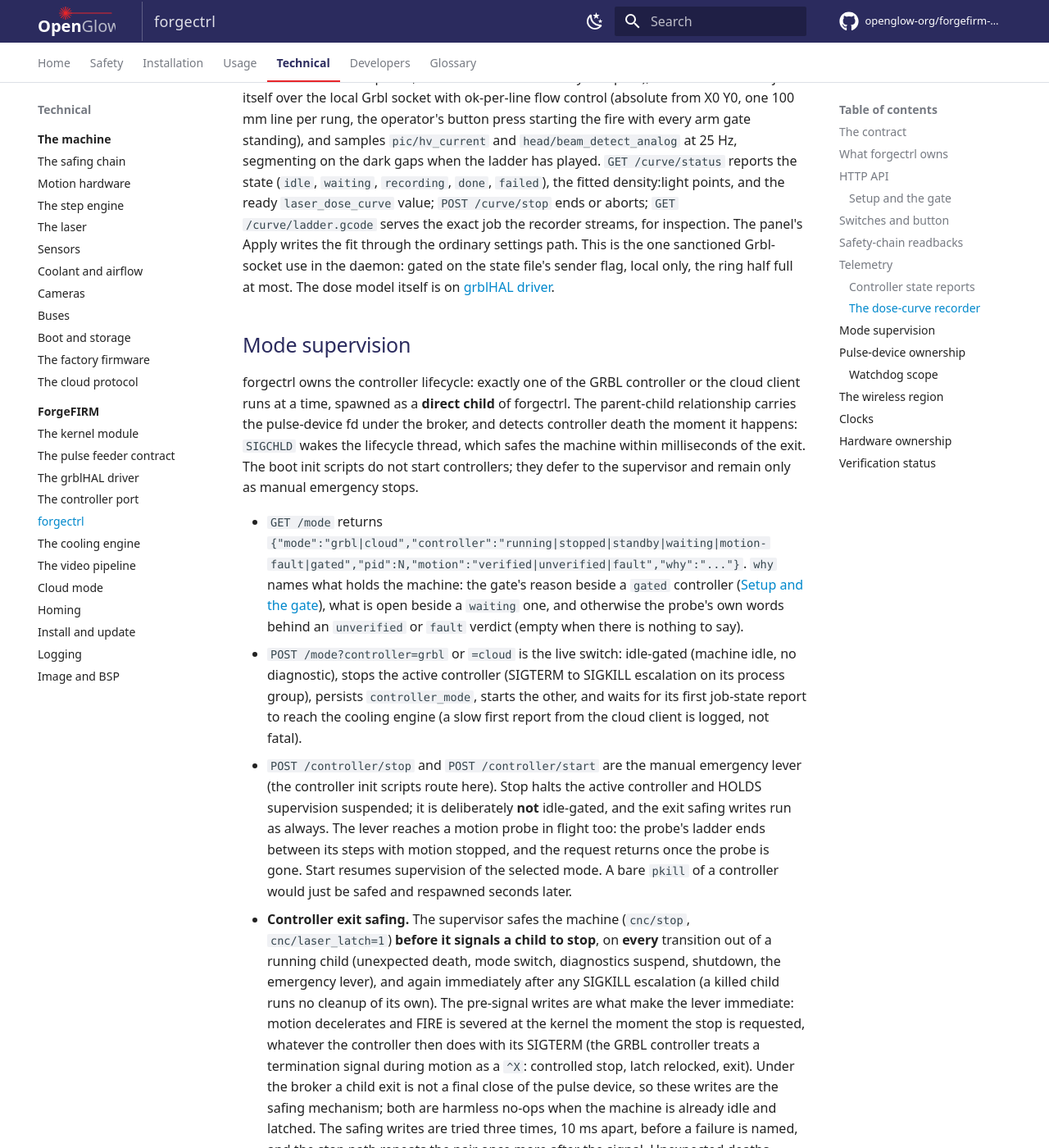
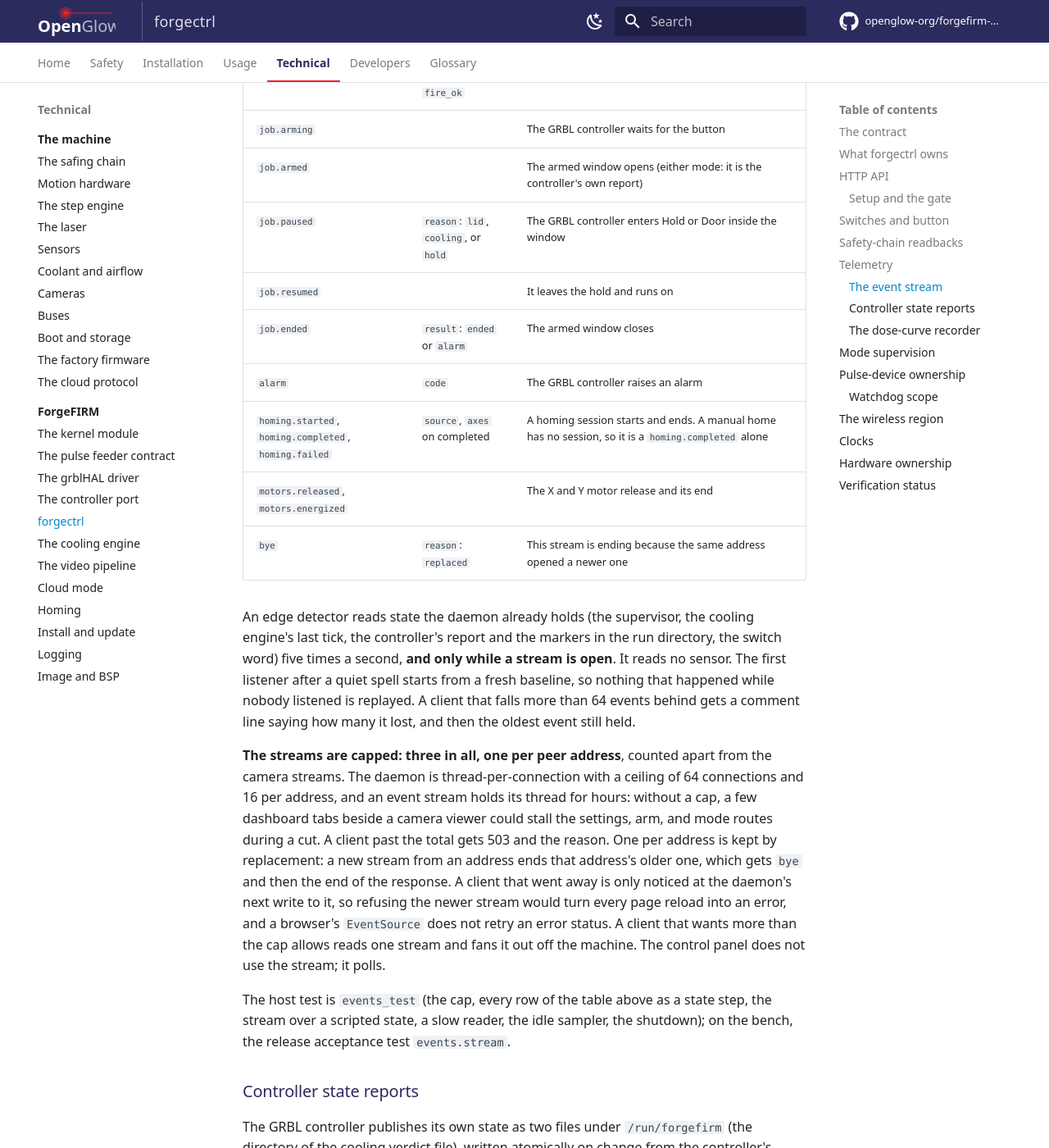
Before and after one commit to openglow-org/forgefirm-docs, an MkDocs documentation site: the page built from docs/technical/forgefirm/forgectrl.md, in a window 1280 px wide and 1400 px high, scrolled down 11896 px. Shown: the whole window at 82% size. Built offline with MkDocs 1.6.1 and Material for MkDocs 9.7.7, drawn with Linux system fonts in a browser that asks for light colours; comment, search, counter and statistics services are not loaded; some of the changed text lies outside the part shown.

Commit message:
The event stream: GET /events
forgectrl.md gains "The event stream": what the stream is for and that it
reports changes only, the event table with each event's data and cause, the
edge detector (what it reads, five times a second, only while a stream is
open, and that it reads no sensor), the slow-reader rule, and the cap: three
streams in all, 503 with the reason past that, and one per peer address
kept by replacement with a bye event, with the reason a refusal there would
turn a page reload into an error an EventSource does not retry. The route
is in the API table and in the HTTP read-only list. usage/control-panel.md
names the route among the ones an operator uses. The host test and the
acceptance test are named on the page.

check-style.py is clean, and check-interfaces.py against the forgectrl
working tree finds every route documented (221 checked).

```diff
--- a/docs/technical/forgefirm/forgectrl.md
+++ b/docs/technical/forgefirm/forgectrl.md
@@ -85,7 +85,7 @@ fingerprint as `tls_fingerprint`; the panel's Setup card and
 `GET /cert` show the same fingerprint. HTTP on port 80
 serves only the read-only routes to the LAN. Those are `GET /status`, the camera routes and the
 mjpg-streamer aliases, `/settings`, `/grbl/settings`, `/mode`,
-`/motion/state`,
+`/motion/state`, `/events`,
 `/cool/status`, `/diag/status`, `/curve/status`, `/curve/ladder.gcode`,
 `/slots`, `/update/status`, `/wiz`, `/wiz/advisories/press`, and
 `/advisories/<id>`. A state-changing route over HTTP answers a loopback
@@ -130,6 +130,7 @@ costs one bounded error, never a pinned thread.
 | `GET /mode` | Supervisor state: mode, controller (`running`, `stopped`, `standby`, `waiting` with `why` naming what is open, `motion-fault`, or `gated` with `why`), pid, motion verdict, and `why` behind an unverified or faulted verdict (the probe's own words) |
 | `POST /mode?controller=grbl` or `=cloud` | Live idle-gated mode switch; also the retry lever after a motion fault |
 | `POST /controller/stop`, `POST /controller/start` | The manual emergency lever ([Mode supervision](#mode-supervision)) |
+| `GET /events` | The machine's events as server-sent events ([The event stream](#the-event-stream)). 503 with the reason when every stream is taken |
 | `GET /motion/state` | The GRBL controller's own state through [the controller port](controller-port.md): the Grbl state name, `sender`, `port_jog`, `released`, `mpos`, `homed`. 409 while no GRBL controller runs |
 | `POST /motion/jog?x=&y=&z=&feed=` | One relative jog in millimeters, with `feed` in mm/min (3000 when absent). Bounded per request, because the bound is what a client that vanishes leaves behind: X and Y 100 mm, Z 5 mm, feed 10 to 12000. It works with a Grbl client connected and never displaces it; the client goes first. 400 for a value that is not a number or is past a bound; 409 with the reason in words when the controller refuses (the client is sending, a program runs, an alarm, the motors are released, the soft limits); 503 when the port does not answer |
 | `POST /motion/cancel` | Cancels the jog in progress, if it is the port's |
@@ -346,6 +347,60 @@ and anything external. It carries:
   `mem_pct`, used percent from `MemTotal` against `MemAvailable`;
 - the sampled laser evidence, faults, HV, and lid IR values;
 - the switch map above.
+
+### The event stream
+
+`GET /events` is a server-sent event stream (`text/event-stream`): a line of
+state when something changes, in place of a client polling for it. It is in
+the read-only class, like `GET /status`. It reports changes only: a client
+reads `GET /status` for where things stand and the stream for what happens
+next. The first event is `hello`, with `max_streams`; each later event
+carries an `id` that counts up, and a comment line keeps an idle stream alive
+every 5 s.
+
+| Event | Data | When |
+|---|---|---|
+| `lid` | `closed` | The lid switches (both, in series) change |
+| `interlock` | `ok` | The remote interlock loop opens or closes |
+| `mode.changed` | `mode` | The selected controller mode changes |
+| `controller.started`, `controller.stopped` | `mode`, `state` | The supervised controller starts, or stops running; `state` is the `GET /mode` word (`stopped`, `standby`, `waiting`, `gated`, `motion-fault`), and a move between two of those is a `controller.stopped` as well |
+| `cooling.verdict` | `verdict`, `fire_ok` | The cooling engine's verdict changes |
+| `job.arming` | | The GRBL controller waits for the button |
+| `job.armed` | | The armed window opens (either mode: it is the controller's own report) |
+| `job.paused` | `reason`: `lid`, `cooling`, or `hold` | The GRBL controller enters Hold or Door inside the window |
+| `job.resumed` | | It leaves the hold and runs on |
+| `job.ended` | `result`: `ended` or `alarm` | The armed window closes |
+| `alarm` | `code` | The GRBL controller raises an alarm |
+| `homing.started`, `homing.completed`, `homing.failed` | `source`, `axes` on completed | A homing session starts and ends. A manual home has no session, so it is a `homing.completed` alone |
+| `motors.released`, `motors.energized` | | The X and Y motor release and its end |
+| `bye` | `reason`: `replaced` | This stream is ending because the same address opened a newer one |
+
+An edge detector reads state the daemon already holds (the supervisor, the
+cooling engine's last tick, the controller's report and the markers in the
+run directory, the switch word) five times a second, **and only while a
+stream is open**. It reads no sensor. The first listener after a quiet
+spell starts from a fresh baseline, so nothing that happened while nobody
+listened is replayed. A client that falls more than 64 events behind gets a
+comment line saying how many it lost, and then the oldest event still held.
+
+**The streams are capped: three in all, one per peer address**, counted
+apart from the camera streams. The daemon is thread-per-connection with a
+ceiling of 64 connections and 16 per address, and an event stream holds its
+thread for hours: without a cap, a few dashboard tabs beside a camera
+viewer could stall the settings, arm, and mode routes during a cut. A client
+past the total gets 503 and the reason. One per address is kept by
+replacement: a new stream from an address ends that address's older one,
+which gets `bye` and then the end of the response. A client that went away
+is only noticed at the daemon's next write to it, so refusing the newer
+stream would turn every page reload into an error, and a browser's
+`EventSource` does not retry an error status. A client that wants more than
+the cap allows reads one stream and fans it out off the machine. The control
+panel does not use the stream; it polls.
+
+The host test is `events_test` (the cap, every row of the table above as a
+state step, the stream over a scripted state, a slow reader, the idle
+sampler, the shutdown); on the bench, the release acceptance test
+`events.stream`.
 
 ### Controller state reports
 
```
Also changed, not shown: docs/usage/control-panel.md (+1 -0 lines).
